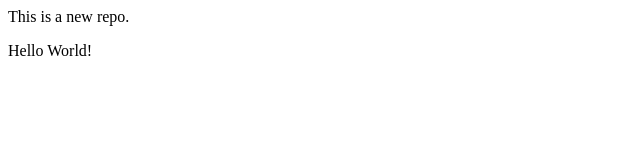
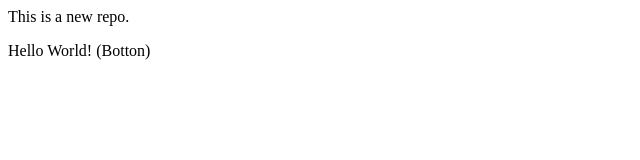
Before and after one commit to Rabiya-Tech/FirstRepo, a plain HTML site: page Index.html in a window 1280 px wide. Shown: the full height of the page, 0-640 px from the left. Drawn offline with Linux system fonts and the light colour scheme.

```diff
--- a/Index.html
+++ b/Index.html
@@ -1,2 +1,2 @@
 <p>This is a new repo.</p>
-<p>Hello World!</p>
+<p>Hello World! (Botton)</p>
```
